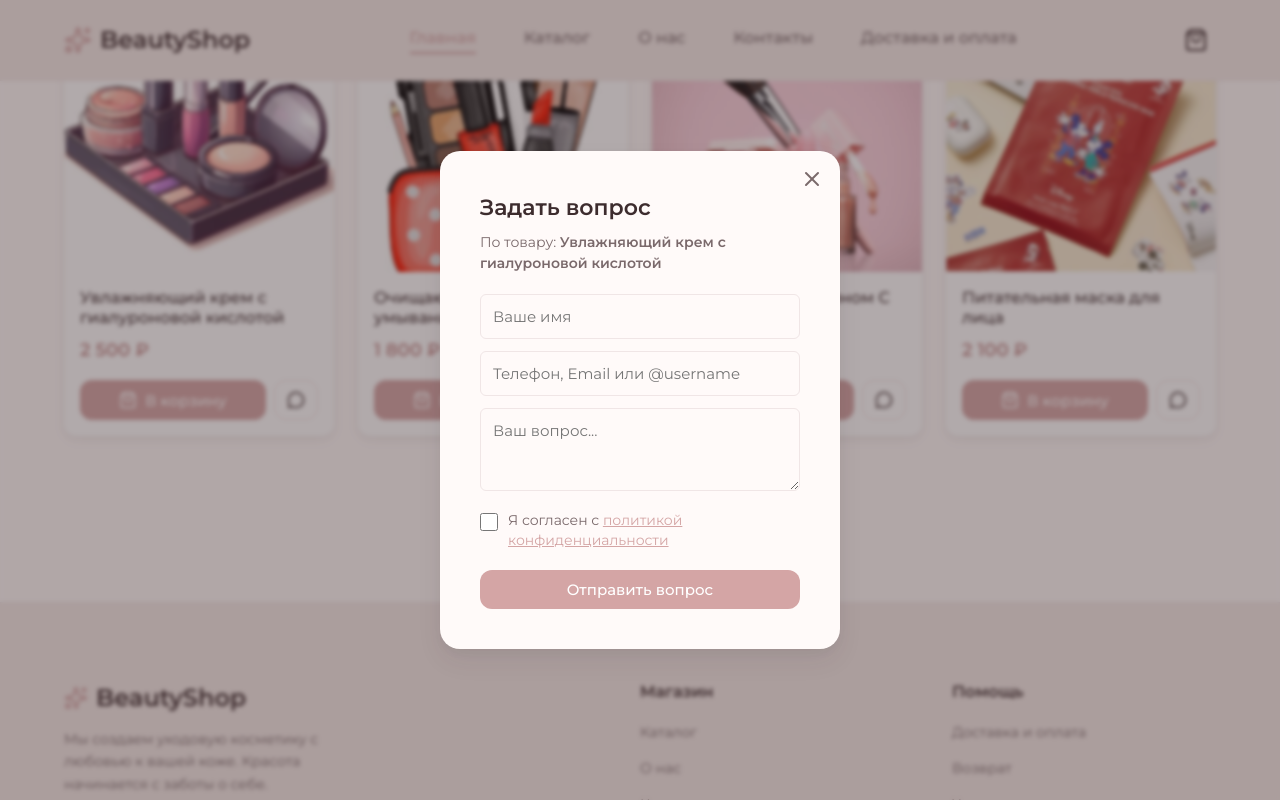
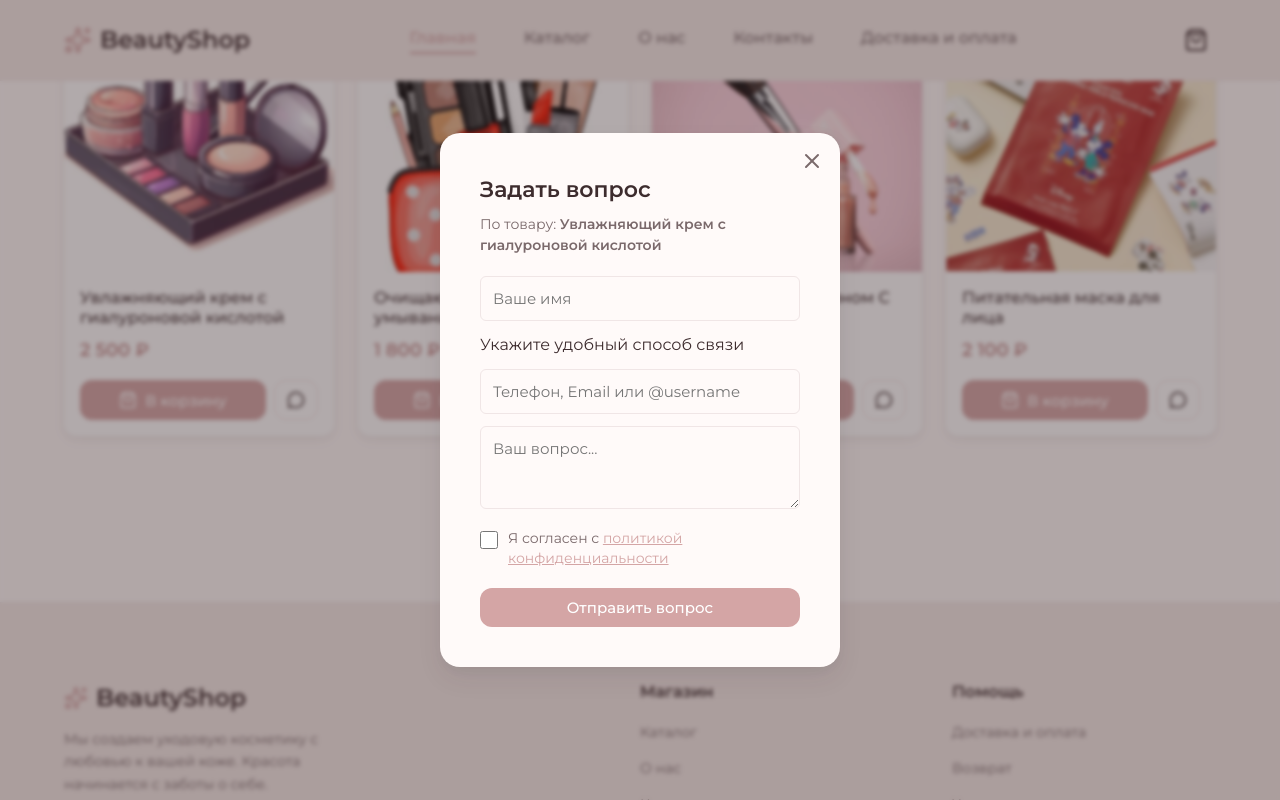
Before and after one commit to IrinaTab/beauty-shop, a React (Vite) app: page / in a window 1280 px wide. Both pictures are taken after a click on the button 296 px from the left and 1542 px from the top of the page. Shown: the part 1142-1942 px from the top of the page. Built offline with nearby package versions, Linux system fonts and the light colour scheme.

Commit message:
add <span>Укажите удобный способ связи</span>

```diff
--- a/src/components/QuestionModal/QuestionModal.tsx
+++ b/src/components/QuestionModal/QuestionModal.tsx
@@ -80,6 +80,8 @@ export const QuestionModal: React.FC<QuestionModalProps> = ({ isOpen, onClose, p
                             onChange={(e) => setName(e.target.value)}
                             className={styles.input}
                         />
+                        <span>Укажите удобный способ связи</span>
+
                         <input
                             type="text"
                             placeholder="Телефон, Email или @username"
```
